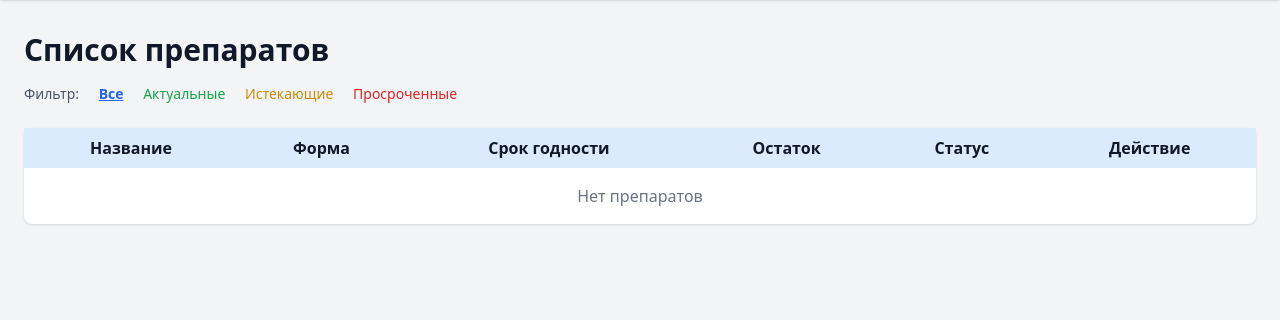
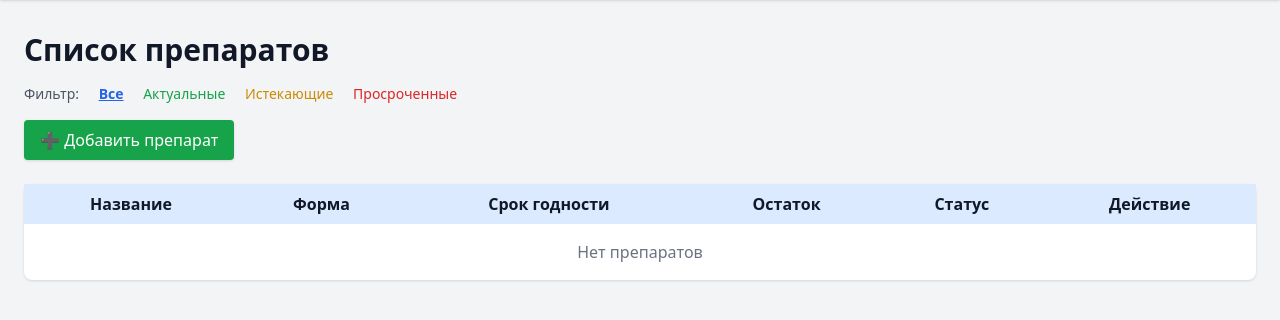
Before and after one commit to IngannamorteScienceDev/VetTrack, a Django app: page /drugs/ in a window 1280 px wide. Shown: the part 64-384 px from the top of the page. Run offline with Django 5.2, Linux system fonts and the light colour scheme; the visitor is signed in with stand-in values (Sample User, id 1); data that the repository does not hold is empty; some libraries are stand-ins or nearby versions.

Commit message:
Add 'Add Drug' button to drug list page

```diff
--- a/meds/templates/meds/drug_list.html
+++ b/meds/templates/meds/drug_list.html
@@ -5,12 +5,19 @@
 <h2 class="text-3xl font-bold mb-4">Список препаратов</h2>
 
 <!-- 🔍 Фильтры по статусу -->
-<div class="mb-6 space-x-4 text-sm">
+<div class="mb-4 space-x-4 text-sm">
   <span class="text-gray-600">Фильтр:</span>
   <a href="{% url 'drug_list' %}" class="{% if not active_filter %}font-semibold underline{% endif %} text-blue-600">Все</a>
   <a href="?status=ok" class="{% if active_filter == 'ok' %}font-semibold underline{% endif %} text-green-600">Актуальные</a>
   <a href="?status=soon" class="{% if active_filter == 'soon' %}font-semibold underline{% endif %} text-yellow-600">Истекающие</a>
   <a href="?status=expired" class="{% if active_filter == 'expired' %}font-semibold underline{% endif %} text-red-600">Просроченные</a>
+</div>
+
+<!-- ➕ Кнопка добавления -->
+<div class="mb-6">
+  <a href="{% url 'create_drug' %}" class="inline-block bg-green-600 hover:bg-green-700 text-white px-4 py-2 rounded shadow">
+    ➕ Добавить препарат
+  </a>
 </div>
 
 <!-- 📋 Таблица препаратов -->
--- a/meds/urls.py
+++ b/meds/urls.py
@@ -4,4 +4,5 @@ from . import views
 urlpatterns = [
     path('drugs/', views.drug_list, name='drug_list'),
     path('drugs/<int:drug_id>/movement/', views.create_movement, name='create_movement'),
+    path('drugs/create/', views.create_drug, name='create_drug'),
 ]
```
